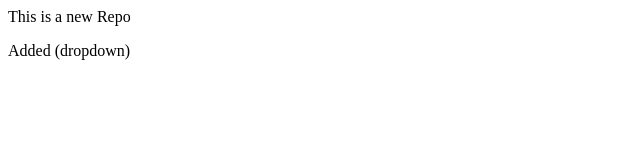
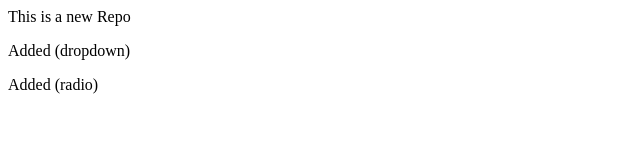
Before and after one commit to Alekhya-git11/RemoteRepo, a plain HTML site: page LocalRepo/index.html in a window 1280 px wide. Shown: the whole page, without its empty margins (0-640 px from the left). Drawn offline with Linux system fonts and the light colour scheme.

Commit message:
radio added

```diff
--- a/LocalRepo/index.html
+++ b/LocalRepo/index.html
@@ -1,2 +1,3 @@
 <p>This is a new Repo</p>
 <p>Added (dropdown)</p>
+<p>Added (radio)</p>
```
